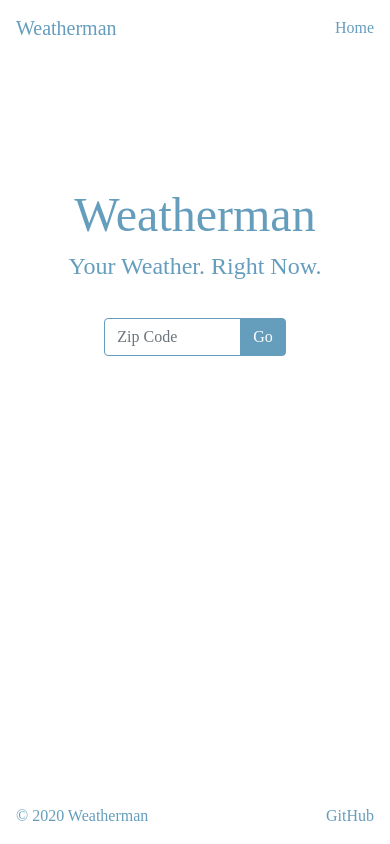
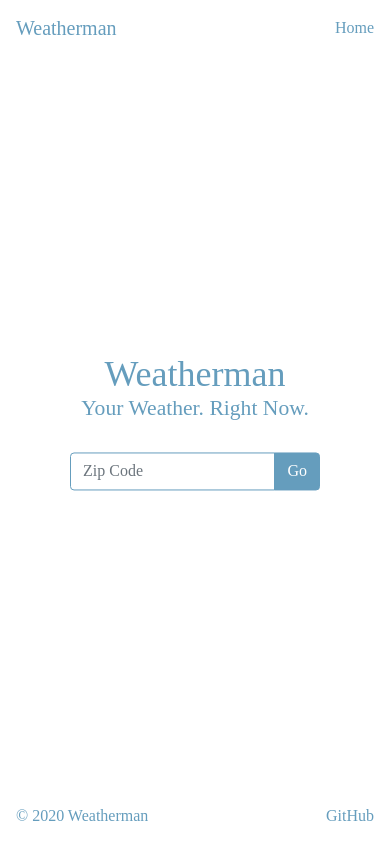
Before and after one commit to nathanielshuster/weather-man, a React (Create React App) app: page / in a window 390 px wide. Built offline with nearby package versions, Linux system fonts and the light colour scheme; a web font is replaced by a local one.

Commit message:
mobile sizing

```diff
--- a/src/Home.js
+++ b/src/Home.js
@@ -3,32 +3,42 @@ import { Form, Button, InputGroup, Container, Row, Col } from 'react-bootstrap'
 import styled from 'styled-components';
 
 const Styles = styled.div`
-  .top {
-    padding: 130px 0px 0px;
+  .container {
+    position: fixed;
+    right: 0;
+    top: 50%;
+    transform: translateY(-50%);
+  }
+
+  .display-3 {
     font-family: lust,serif;
     font-weight: 400;
+    font-size: 2.25em;
     font-style: normal;
     color: #659DBD;
+    margin: 0px;
   }
 
   .slogan {
     font-family: ff-tisa-web-pro, serif;
     font-weight: 400;
     font-style: normal;
+    font-size: 1.35em;
     color: #659DBD;
+    margin: 0px 0px 15px;
   }
 
   .input-group {
-    padding: 30px 0px 0px;
-    width: 35%;
+    padding: 15px 0px 0px;
     font-family: ff-tisa-web-pro, serif;
     font-weight: 400;
     font-style: normal;
+    width: 250px;
   }
 
   .form-control {
     outline: none;
-    box-shadow:none !important;
+    box-shadow:none;
     border-color: #659DBD;
   }
 
@@ -40,44 +50,20 @@ const Styles = styled.div`
       background-color: #4C768E;
     }
   }
-
-  @media (max-width: 768px) {
-    .top {
-      font-size: 3.5rem;
-    }
-
-    .slogan {
-      font-size: 2rem;
-    }
-
-    .input-group {
-      width: 55%;
-    }
-  }
-
-  @media (max-width: 400px) {
-    .top {
-      font-size: 3rem;
-    }
-
-    .slogan {
-      font-size: 1.5rem;
-    }
-
-    .input-group {
-      width: 55%;
-    }
-  }
 `;
 
 export const Home = (props) => (
   <Styles>
     <Container>
       <Row>
+        <Col className="text-center">
+          <h1 className="display-3">Weatherman</h1>
+          <h1 className="slogan">Your Weather. Right Now.</h1>
+        </Col>
+      </Row>
+
+      <Row>
         <Col>
-          <h1 className="display-3 text-center top">Weatherman</h1>
-          <h1 className="text-center slogan">Your Weather. Right Now.</h1>
-
           <Form className="d-flex justify-content-center" onSubmit={props.getWeather}>
             <InputGroup>
               <Form.Control id="zipCode" min="00000" max="99999" type="number" placeholder="Zip Code" />
--- a/src/NoMatch.js
+++ b/src/NoMatch.js
@@ -3,29 +3,28 @@ import { Container, Row, Col } from 'react-bootstrap'
 import styled from 'styled-components';
 
 const Styles = styled.div`
-  .top {
-    padding: 150px 0px 0px;
+  .container {
+    position: fixed;
+    right: 0;
+    top: 50%;
+    transform: translateY(-50%);
+  }
+
+  .display-3 {
     font-family: lust,serif;
     font-weight: 400;
     font-style: normal;
     color: #659DBD;
+    font-size: 2.25em;
+    margin: 0px;
   }
 
-  .bottom {
+  .nomatch-sub {
     font-family: ff-tisa-web-pro, serif;
     font-weight: 400;
     font-style: normal;
     color: #659DBD;
-  }
-
-  @media (max-width: 600px) {
-    .top {
-      font-size: 3.5rem;
-    }
-
-    .bottom {
-      font-size: 2rem;
-    }
+    font-size: 1.35em;
   }
 `;
 
@@ -33,9 +32,9 @@ export const NoMatch = () => (
   <Styles>
     <Container>
       <Row>
-        <Col>
-          <h1 className="display-3 text-center top">Sorry!</h1>
-          <h1 className="text-center bottom">That page doesn't exist.</h1>
+        <Col className="text-center">
+          <h1 className="display-3">Sorry!</h1>
+          <h1 className="nomatch-sub">That page doesn't exist.</h1>
         </Col>
       </Row>
     </Container>
--- a/src/Weather.js
+++ b/src/Weather.js
@@ -3,12 +3,20 @@ import { Container, Row, Col, Table, Figure } from 'react-bootstrap'
 import styled from 'styled-components';
 
 const Styles = styled.div`
-  .top {
-    padding: 45px 0px 0px;
+  .container {
+    position: fixed;
+    right: 0;
+    top: 50%;
+    transform: translateY(-50%);
+  }
+
+  .display-3 {
     font-family: lust,serif;
     font-weight: 400;
     font-style: normal;
     color: #659DBD;
+    font-size: 2.25em;
+    margin: 0px;
   }
 
   .table {
@@ -21,36 +29,16 @@ const Styles = styled.div`
   }
 
   .figure {
-    padding: 10px 0px 10px;
+    margin: 0px;
+    padding: 10px 0px;
   }
 
-  .error-sorry {
-    padding: 150px 0px 0px;
-    font-family: lust,serif;
-    font-weight: 400;
-    font-style: normal;
-    color: #659DBD;
-  }
-
-  .error-sub, .description {
+  .error-sub {
     font-family: ff-tisa-web-pro, serif;
     font-weight: 400;
     font-style: normal;
+    font-size: 1.35em;
     color: #659DBD;
-  }
-
-  @media (max-width: 768px) {
-    .top {
-      font-size: 3.5rem;
-    }
-
-    .error-sorry {
-      font-size: 3.5rem;
-    }
-
-    .error-sub {
-      font-size: 2rem;
-    }
   }
 `;
 
@@ -59,8 +47,8 @@ export const Weather = (props) => (
     {!props.error ? (
       <Container>
         <Row>
-          <Col className="justify-content-center">
-            <h1 className="display-3 text-center top">{props.city}</h1>
+          <Col className="text-center">
+            <h1 className="display-3">{props.city}</h1>
           </Col>
         </Row>
         <Row>
@@ -101,9 +89,9 @@ export const Weather = (props) => (
     ) : (
       <Container>
         <Row>
-          <Col className="justify-content-center">
-            <h1 className="display-3 text-center error-sorry">Sorry!</h1>
-            <h1 className="text-center error-sub">We can't find that zip code right now.</h1>
+          <Col className="text-center">
+            <h1 className="display-3">Sorry!</h1>
+            <h1 className="error-sub">Couldn't locate area.</h1>
           </Col>
         </Row>
       </Container>
--- a/src/components/NavigationBar.js
+++ b/src/components/NavigationBar.js
@@ -3,10 +3,6 @@ import { Nav, Navbar } from 'react-bootstrap';
 import styled from 'styled-components';
 
 const Styles = styled.div`
-  .navbar {
-    background-color: white;
-  }
-
   .navbar-brand, .navbar-nav .nav-link {
     color: #659DBD;
 
@@ -30,7 +26,7 @@ const Styles = styled.div`
 
 export const NavigationBar = () => (
   <Styles>
-    <Navbar expand="lg">
+    <Navbar className="fixed-top" expand="lg">
       <Navbar.Brand href="/">Weatherman</Navbar.Brand>
       <Nav className="ml-auto">
         <Nav.Item><Nav.Link href="/">Home</Nav.Link></Nav.Item>
```
